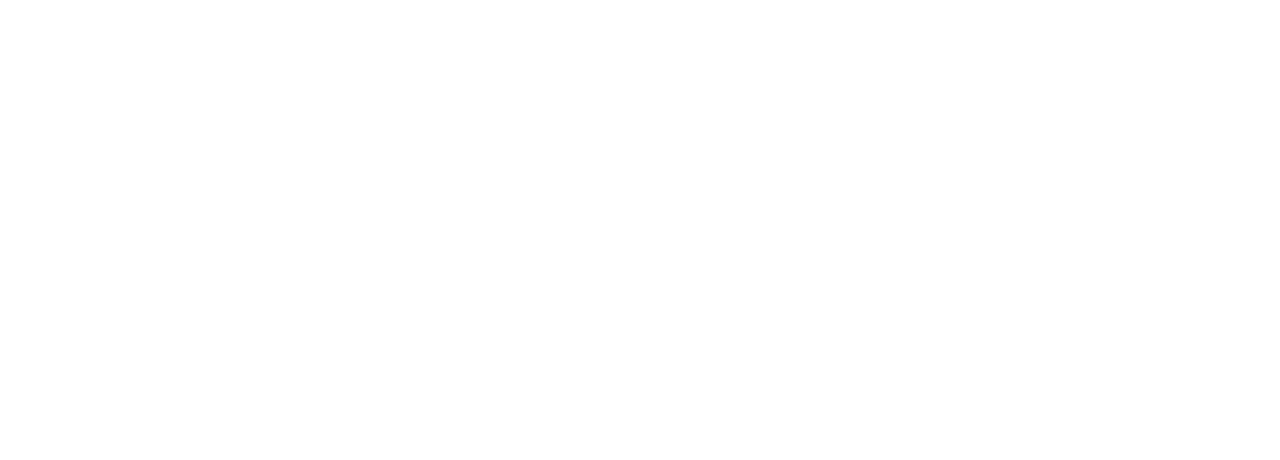
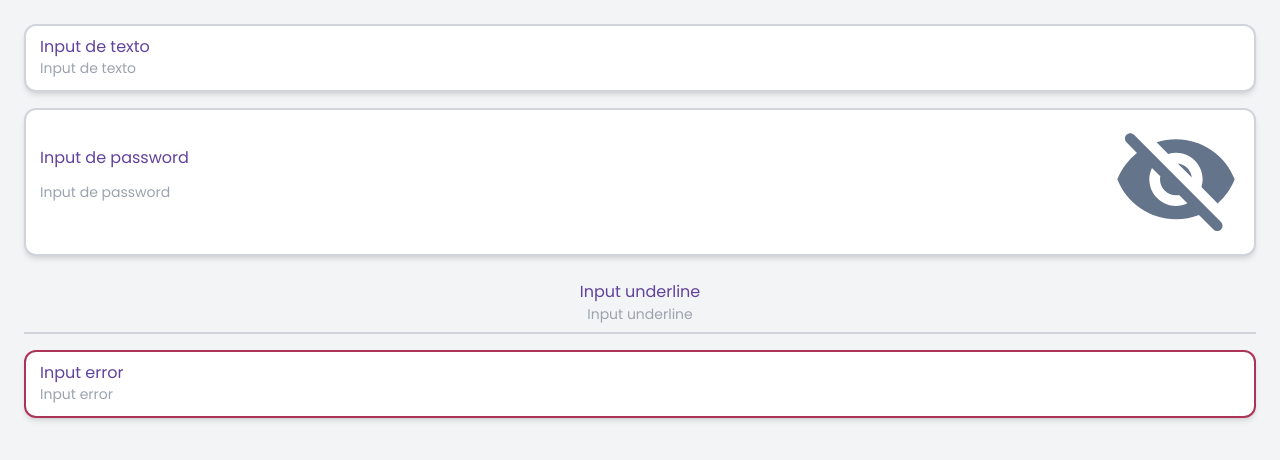
Before and after one commit to Pooh1120/Sistema-Anti-Fraude-Electoral, a React (Vite) app in the folder frontend/: page /demo in a window 1280 px wide. Before the commit this address had no page. Shown: the top 460 px of the page. Built offline with nearby package versions, Linux system fonts and the light colour scheme.

Commit message:
Adding types for all apperences

```diff
--- a/frontend/src/components/input/index.tsx
+++ b/frontend/src/components/input/index.tsx
@@ -16,16 +16,16 @@
 
   onChange,
 }) => {
-  const outlineLabelApperence = 'border-2 relative rounded-xl bg-white shadow-md border-gray-300 focus-within:border-violet-light'
-  const underlineLabelApperence = 'border-b-2 border-gray-300 focus-within:border-violet-light text-center'
-  const labelApperence = appearance === 'underline' ? underlineLabelApperence : outlineLabelApperence
+  const outlineLabelApperence: string = 'border-2 relative rounded-xl bg-white shadow-md border-gray-300 focus-within:border-violet-light'
+  const underlineLabelApperence: string = 'border-b-2 border-gray-300 focus-within:border-violet-light text-center'
+  const labelApperence: string = appearance === 'underline' ? underlineLabelApperence : outlineLabelApperence
 
-  const outlineSpanApperence = 'absolute top-1/3 transition-all transform duration-300 ease-in-out group-focus-within:-translate-y-full group-focus-within:text-sm -translate-y-1/2 pointer-events-none'
-  const spanApperence = appearance === 'underline' ? '' : outlineSpanApperence
+  const outlineSpanApperence: string = 'absolute top-1/3 transition-all transform duration-300 ease-in-out group-focus-within:-translate-y-full group-focus-within:text-sm -translate-y-1/2 pointer-events-none'
+  const spanApperence: string = appearance === 'underline' ? '' : outlineSpanApperence
 
-  const outlineInputApperence = 'pt-6 pb-1'
-  const underlineInputApperence = 'text-center'
-  const inputApperence = appearance === 'underline' ? underlineInputApperence : outlineInputApperence
+  const outlineInputApperence: string = 'pt-6 pb-1'
+  const underlineInputApperence: string = 'text-center'
+  const inputApperence: string = appearance === 'underline' ? underlineInputApperence : outlineInputApperence
 
   const [isPasswordVisible, setIsPasswordVisible] = useState<boolean>(false)
 
--- /dev/null
+++ b/frontend/src/pages/demo/demo.tsx
@@ -0,0 +1,24 @@
+import Button from "#/components/button";
+import Input from "#/components/input";
+import { useFormik } from "formik";
+import { observer } from "mobx-react-lite";
+
+interface ILoginProps {
+  dni: string;
+  password: string;
+}
+
+const LoginPage = () => {
+  return (
+    <section className="relative flex flex-col items-center h-screen gap-4 p-6 overflow-hidden bg-gray-100">
+      <Input placeholder="Input de texto" id="text" type="text" label="Input de texto" onChange={() => {}} />
+      <Input placeholder="Input de password" id="password" type="password" label="Input de password" onChange={() => {}} />
+      <Input placeholder="Input underline" id="underline" type="text" label="Input underline" appearance="underline" onChange={() => {}} />
+      <Input placeholder="Input error" id="error" type="text" label="Input error" error onChange={() => {}} />
+    </section>
+  );
+};
+
+export const Login = observer(LoginPage);
+
+export default Login;
--- /dev/null
+++ b/frontend/src/pages/demo/index.ts
@@ -0,0 +1 @@
+export * from './demo';
--- a/frontend/src/routes/routes.tsx
+++ b/frontend/src/routes/routes.tsx
@@ -4,9 +4,11 @@
 const Login = lazy(() => import('#/pages/login/login'));
 const Profile = lazy(() => import('#/pages/profile/profile'));
 const SendSuccess = lazy(() => import('#/pages/send-success/sendSuccess'));
+const Demo = lazy(() => import('#/pages/demo/demo'));
 
 const AppRoutes: React.FC = () => (
   <Routes>
+    <Route path='/demo' element={<Demo />} />
     <Route path='/login' element={<Login />} />
     <Route path='/profile' element={<Profile />} />
     <Route path='/send-success' element={<SendSuccess />} />
```
